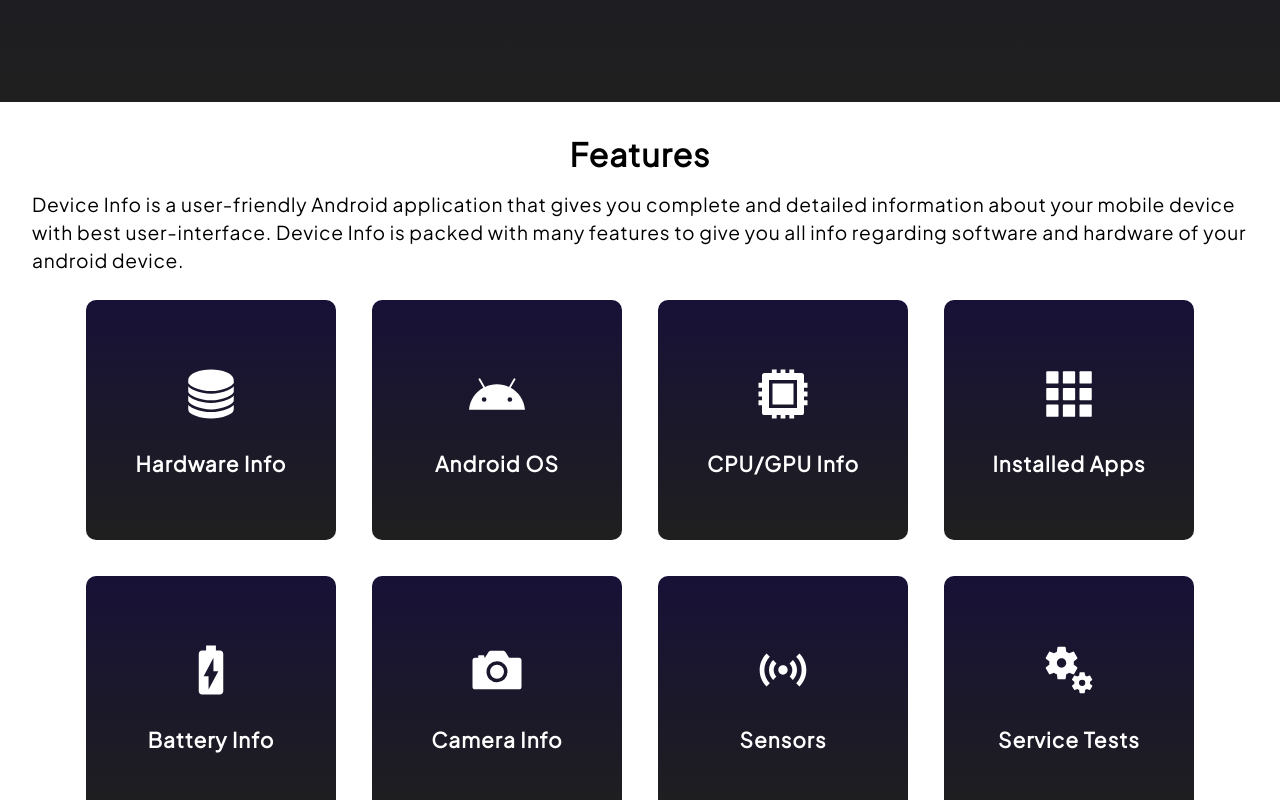
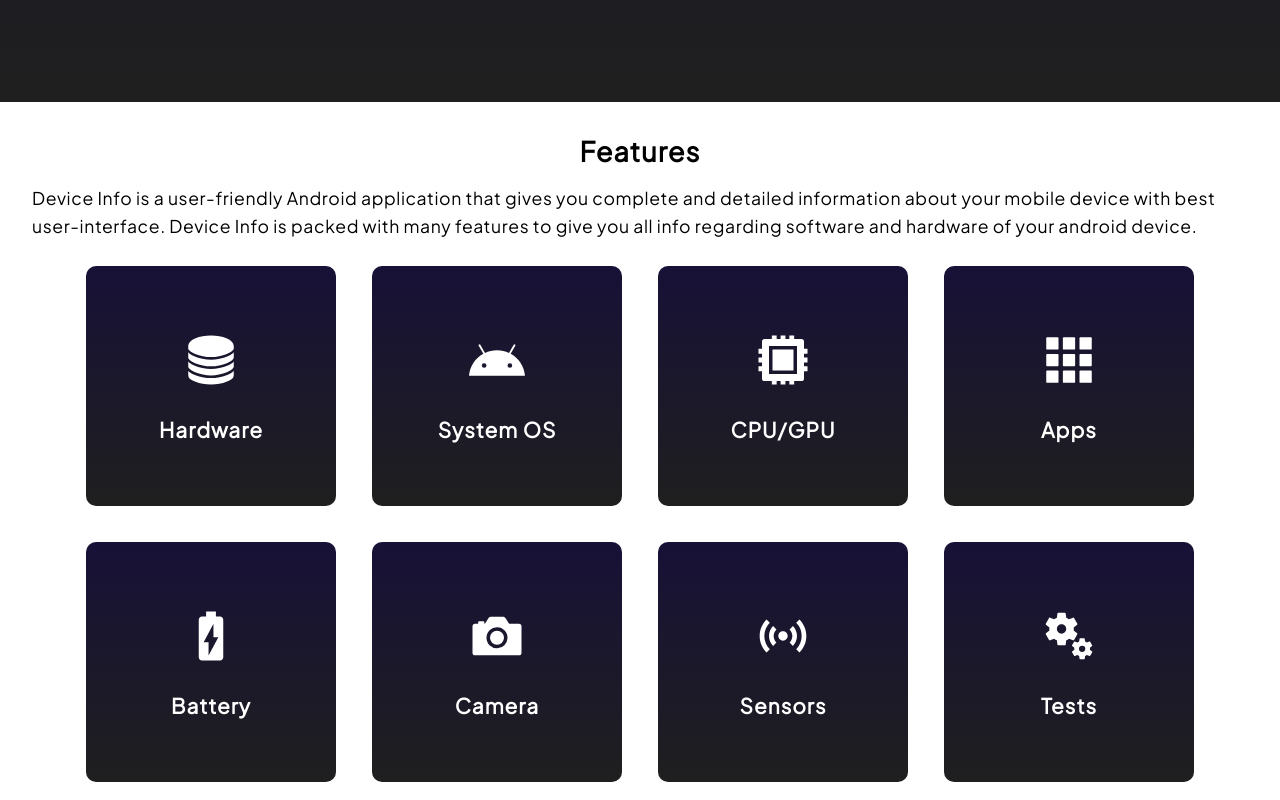
Before and after one commit to mitul-garg/toralabs, a React (Create React App) app: page /device-info in a window 1280 px wide. Shown: the part 760-1560 px from the top of the page. Built offline with nearby package versions, Linux system fonts and the light colour scheme.

Commit message:
Few changes in styles of paragraph and h2

```diff
--- a/src/appPages/DeviceInfo/components/DeviceInfoFeatures/DeviceInfoFeatures.jsx
+++ b/src/appPages/DeviceInfo/components/DeviceInfoFeatures/DeviceInfoFeatures.jsx
@@ -27,7 +27,7 @@
         ))}
       </div>
       <a
-        href="https://www.youtube.com/embed/iIRDG23SS6s"
+        href="https://www.youtube.com/watch?v=iIRDG23SS6s"
         target="_blank"
         rel="noopener noreferrer"
         className="device-info-features-button"
--- a/src/appPages/DeviceInfo/components/DeviceInfoFeatures/styles.css
+++ b/src/appPages/DeviceInfo/components/DeviceInfoFeatures/styles.css
@@ -7,14 +7,14 @@
 }
 
 .device-info-heading {
-  font-size: 2rem;
+  font-size: 1.7rem;
   letter-spacing: 1px;
 }
 
 .device-info-features-content {
   line-height: 28px;
-  letter-spacing: 0.7px;
-  font-size: 1.2rem;
+  letter-spacing: 0.6px;
+  font-size: 1.1rem;
 }
 
 /* cards */
--- a/src/appPages/DeviceInfo/components/DeviceInfoHero/DeviceInfoHero.jsx
+++ b/src/appPages/DeviceInfo/components/DeviceInfoHero/DeviceInfoHero.jsx
@@ -13,7 +13,7 @@
       <div className="device-info-hero-content">
         <div className="device-info-hero-content-left">
           <h2>
-            Device Info <br /> System & HW Info
+            Device Info<br />View System & HW Info
           </h2>
           <a
             href="https://play.google.com/store/apps/details?id=com.toralabs.deviceinfo"
--- a/src/appPages/DeviceInfo/components/DeviceInfoHero/styles.css
+++ b/src/appPages/DeviceInfo/components/DeviceInfoHero/styles.css
@@ -24,9 +24,8 @@
 }
 
 .device-info-hero-content h2 {
-  font-size: 1.8rem;
+  font-size: 1.5rem;
   text-align: center;
-  text-transform: uppercase;
   letter-spacing: 1.1px;
   line-height: 40px;
 }
--- a/src/components/Hero/styles.css
+++ b/src/components/Hero/styles.css
@@ -19,7 +19,6 @@
 
 .hero-para {
   font-size: 1.5rem;
-  text-transform: uppercase;
   line-height: 40px;
   text-align: center;
   font-weight: 900;
--- a/src/data/deviceInfoFeatures.js
+++ b/src/data/deviceInfoFeatures.js
@@ -13,50 +13,50 @@
 export const deviceInfoFeatures = [
   {
     id: 0,
-    name: "Hardware Info",
-    desc: "View your device hardware information such as the name, model, board, manufacturer, network info, serial, manufactured date, etc.",
+    name: "Hardware",
+    desc: "View device hardware information such as the name, model, board, manufacturer, network info, codecs, etc.",
     icon: <IoServerSharp />,
   },
   {
     id: 1,
-    name: "Android OS",
-    desc: "View the details of the Android OS such as the codename, API level, security patch, bootloader, kernel, root access, root management apps, etc",
+    name: "System OS",
+    desc: "View the details of the Android OS such as the codename, API level, kernel, root access, DRM details, etc.",
     icon: <IoLogoAndroid />,
   },
   {
     id: 2,
-    name: "CPU/GPU Info",
+    name: "CPU/GPU",
     desc: "View CPU and GPU details such as the processor, supported ABIs, CPU hardware, cores, frequency, GPU name, GPU vendor, GPU renderer, etc.",
     icon: <IoHardwareChipSharp />,
   },
   {
     id: 3,
-    name: "Installed Apps",
-    desc: "With a complete list of installed user and system apps, now you can check in-depth information about the apps on your smartphone.",
+    name: "Apps",
+    desc: "Get complete info about system and installed apps. Export APKs and view certificates.",
     icon: <IoAppsSharp />,
   },
   {
     id: 4,
-    name: "Battery Info",
+    name: "Battery",
     desc: "View the details of the battery such as the health, battery level, status, power source, technology, voltage, etc.",
     icon: <IoMdBatteryCharging />,
   },
   {
     id: 5,
-    name: "Camera Info",
-    desc: "View in-depth information about the features of the camera system of your device whether it is dual, triple, quad or other.",
+    name: "Camera",
+    desc: "View in-depth information about the features of the camera present in your device provided by Camera2 API.",
     icon: <IoCameraSharp />,
   },
   {
     id: 6,
     name: "Sensors",
-    desc: "Do you wonder about what sensors are available on your smartphone? Don't worry device info can show you exactly what sensor is available on your device.",
+    desc: "View realtime working of your device sensors. Get info of sensor vendor, version and much more.",
     icon: <MdSensors />,
   },
   {
     id: 7,
-    name: "Service Tests",
-    desc: "Perform service tests on your device hardware and make sure they are working accurately. It would be handy when buying a smartphone.",
+    name: "Tests",
+    desc: "Test the device in and out. It would be handy when buying a smartphone.",
     icon: <MdOutlineMiscellaneousServices />,
   },
 ];
```
